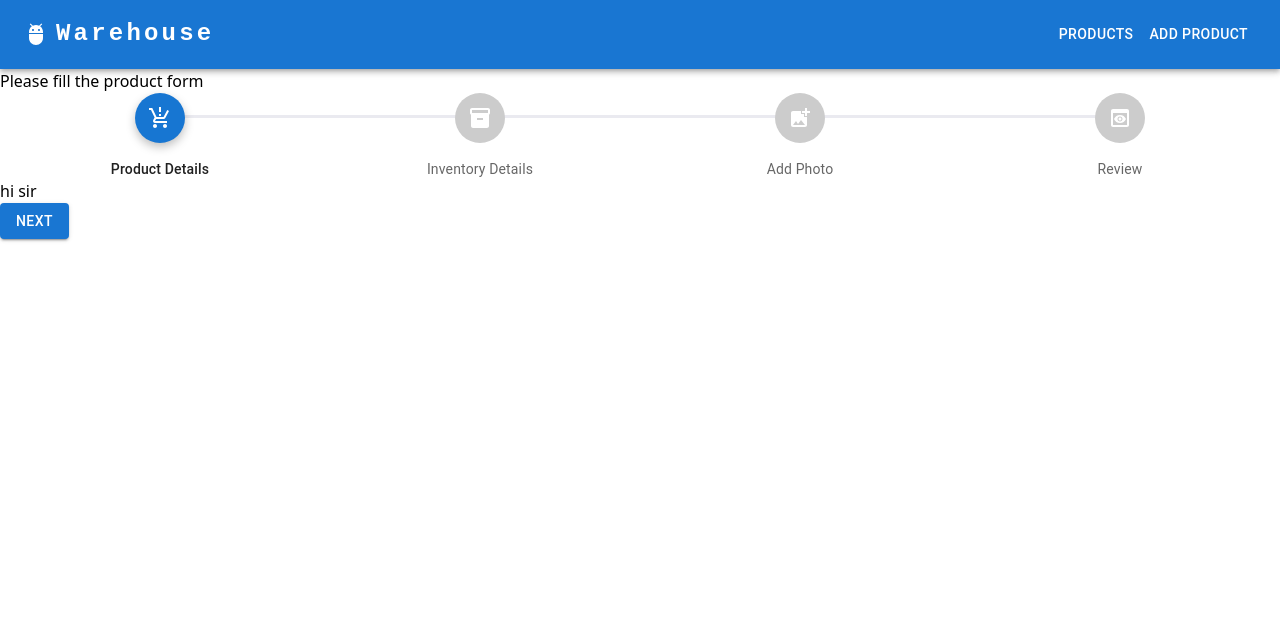
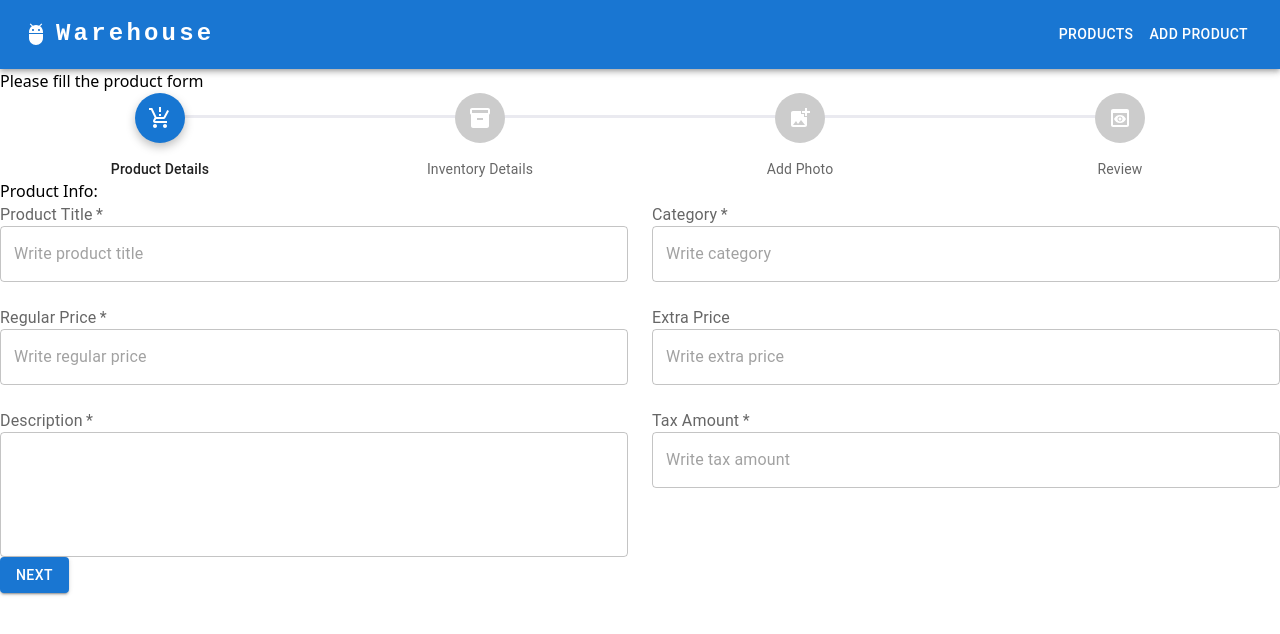
Before and after one commit to Marufhossain07/warehouse, a React (Vite) app: page /add-product in a window 1280 px wide. Shown: the top 634 px of the page. Built offline with nearby package versions, Linux system fonts and the light colour scheme.

Commit message:
product details form done

```diff
--- a/src/component/multi-stage form/ProductDetails.jsx
+++ b/src/component/multi-stage form/ProductDetails.jsx
@@ -1,16 +1,111 @@
-import { Button } from "@mui/material";
+import { Button, FormLabel, Grid, OutlinedInput, styled, TextField } from "@mui/material";
 import useProd from "../../hooks/useProd";
+import '../../index.css'
+import { useForm } from "react-hook-form";
 
 const ProductDetails = () => {
-    const { step, setStep } = useProd()
+    const { step, setStep, productInfo, setProductInfo } = useProd()
+    const { register, handleSubmit } = useForm()
+    const FormGrid = styled(Grid)(() => ({
+        display: 'flex',
+        flexDirection: 'column',
+    }));
+    const storeData = (data) => {
+
+        setStep(step + 1)
+        setProductInfo(data);
+
+    }
+
 
     return (
         <div>
-            <div>
-        <h3>hi sir</h3>
+            <div className="rounded-lg border my-5 border-blue-500 p-10">
+                <h3 className="font-semibold mb-5 text-2xl">Product Info:</h3>
+                {/* <TextField className="border border-[#1776D2]" id="outlined-basic" label="Product Title" variant="outlined" /> */}
+                <form onSubmit={handleSubmit(storeData)}>
+                    <Grid container spacing={3}>
+                        <FormGrid item xs={12} md={6}>
+                            <FormLabel htmlFor="Product Title" required>
+                                Product Title
+                            </FormLabel>
+                            <OutlinedInput
+                                {...register('title')}
+                                defaultValue={productInfo?.title}
+                                type="text"
+                                placeholder="Write product title"
+                                required
+                            />
+                        </FormGrid>
+                        <FormGrid item xs={12} md={6}>
+                            <FormLabel htmlFor="Category" required>
+                                Category
+                            </FormLabel>
+                            <OutlinedInput
+                                {...register('category')}
+                                defaultValue={productInfo?.category}
+                                type="text"
+                                placeholder="Write category"
+                                required
+                            />
+                        </FormGrid>
+                        <FormGrid item xs={12} md={6}>
+                            <FormLabel htmlFor="Regular-Price" required>
+                                Regular Price
+                            </FormLabel>
+                            <OutlinedInput
+                                {...register('regPrice')}
+                                defaultValue={productInfo?.regPrice}
+                                type="number"
+                                placeholder="Write regular price"
+                                required
+                            />
+                        </FormGrid>
+                        <FormGrid item xs={12} md={6}>
+                            <FormLabel htmlFor="Extra-Price">Extra Price</FormLabel>
+                            <OutlinedInput
+                                {...register('extraPrice')}
+                                defaultValue={productInfo?.extraPrice}
+                                type="number"
+                                placeholder="Write extra price"
+                                required
+                            />
+                        </FormGrid>
+                        <FormGrid item xs={12} md={6}>
+                            <FormLabel htmlFor="Description" required>
+                                Description
+                            </FormLabel>
+                            <TextField
+                                {...register('description')}
+                                defaultValue={productInfo?.description}
+                                type="text"
+                                id="outlined-multiline-flexible"
+                                multiline
+                                rows={4}
+                            />
+
+                        </FormGrid>
+                        <FormGrid item xs={6}>
+                            <FormLabel htmlFor="Tax-Amount" required>
+                                Tax Amount
+                            </FormLabel>
+                            <OutlinedInput
+                                {...register('tax')}
+
+                                defaultValue={productInfo?.tax}
+                                type="number"
+                                placeholder="Write tax amount"
+                                required
+                            />
+                        </FormGrid>
+                    </Grid>
+                <div className="flex justify-end">
+                    <Button type="submit" variant="contained">Next</Button>
+                </div>
+                </form>
             </div>
-            <Button onClick={() => setStep(step + 1)} variant="contained">Next</Button>
-        </div>
+
+        </div >
     );
 };
 
--- a/src/component/multi-stage form/Review.jsx
+++ b/src/component/multi-stage form/Review.jsx
@@ -5,12 +5,14 @@ const Review = () => {
     const { step, setStep } = useProd()
     return (
         <div>
-            <div>
+            <div className=" bg-[#1776D2] my-10 text-white">
                 <h3>hi sir</h3>
             </div>
+            <div className="flex justify-end gap-5">
             <Button
                 onClick={() => setStep(step - 1)} variant="contained">Back</Button>
             <Button variant="contained">Submit</Button>
+            </div>
         </div>
     );
 };
--- a/src/index.css
+++ b/src/index.css
@@ -1,3 +1,7 @@
 @tailwind base;
 @tailwind components;
 @tailwind utilities;
+
+.css-u4tvz2-MuiFormLabel-root{
+  color: white;
+}
```
